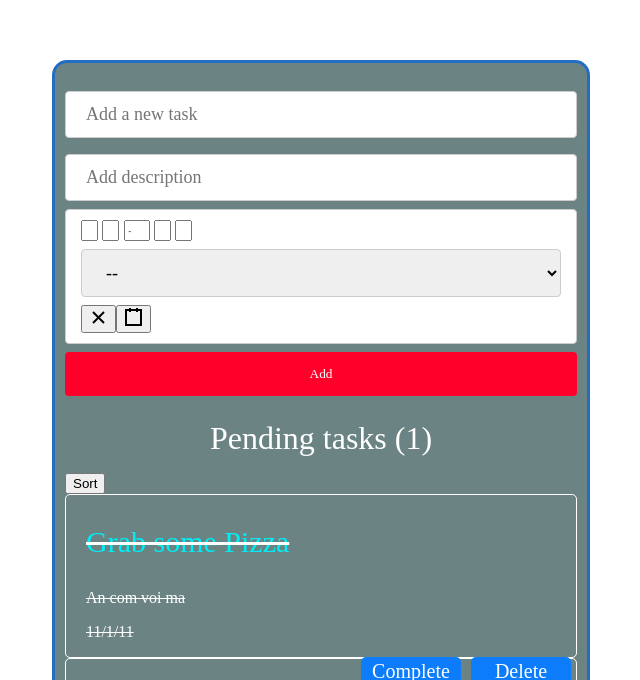
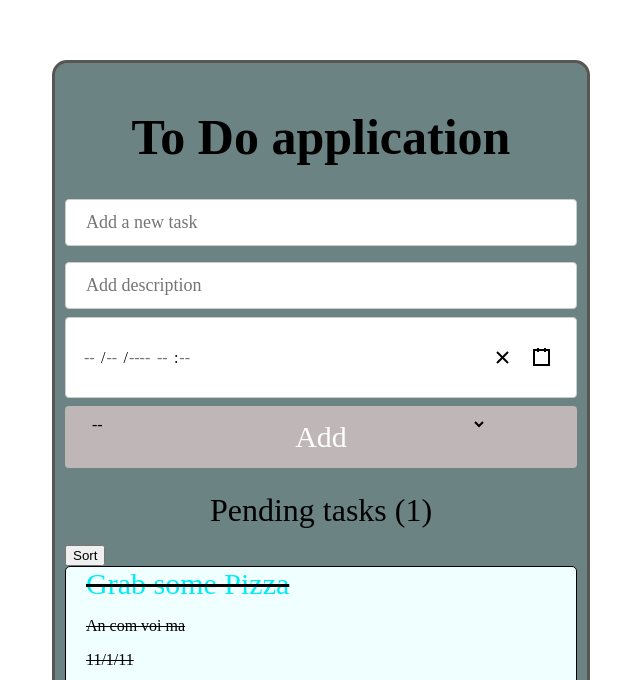
Before and after one commit to TVHung/to-do-reactjs, a React (Create React App) app: page / in a window 1280 px wide. Shown: the part 120-800 px from the top of the page, without its empty margins (319-959 px from the left). Built offline with nearby package versions, Linux system fonts and the light colour scheme.

Commit message:
change css

```diff
--- /dev/null
+++ b/src/assets/css/DateTimePicker.css
@@ -0,0 +1,102 @@
+.react-datetime-picker {
+    display: inline-flex;
+    position: relative;
+  }
+  .react-datetime-picker,
+  .react-datetime-picker *,
+  .react-datetime-picker *:before,
+  .react-datetime-picker *:after {
+    -moz-box-sizing: border-box;
+    -webkit-box-sizing: border-box;
+    box-sizing: border-box;
+  }
+  .react-datetime-picker--disabled {
+    background-color: #f10000;
+    color: #6d6d6d;
+  }
+  .react-datetime-picker__wrapper {
+    display: flex;
+    flex-grow: 1;
+    flex-shrink: 0;
+    /* border: thin solid #794b4b; */
+  }
+  .react-datetime-picker__inputGroup {
+    min-width: calc(4px + (4px * 3) +  0.54em * 6  +  0.217em * 2);
+    flex-grow: 1;
+    padding: 0 2px;
+  }
+  .react-datetime-picker__inputGroup__divider {
+    padding: 1px 0;
+    white-space: pre;
+  }
+  .react-datetime-picker__inputGroup__input {
+    min-width: 1em;
+    height: calc(100% - 2px);
+    position: relative;
+    padding: 1px;
+    border: 0;
+    background: none;
+    font: inherit;
+    box-sizing: content-box;
+    -moz-appearance: textfield;
+  }
+  .react-datetime-picker__inputGroup__input::-webkit-outer-spin-button,
+  .react-datetime-picker__inputGroup__input::-webkit-inner-spin-button {
+    -webkit-appearance: none;
+    margin: 0;
+  }
+  .react-datetime-picker__inputGroup__input:invalid {
+    background: rgba(255, 0, 0, 0.1);
+  }
+  .react-datetime-picker__inputGroup__input--hasLeadingZero {
+    margin-left: -0.54em;
+    padding-left: calc(1px +  0.54em);
+  }
+  .react-datetime-picker__inputGroup__amPm {
+    font: inherit;
+    -moz-appearance: menulist;
+  }
+  .react-datetime-picker__button {
+    border: 0;
+    background: transparent;
+    padding: 20px 10px;
+  }
+  .react-datetime-picker__button:enabled {
+    cursor: pointer;
+  }
+  .react-datetime-picker__button:enabled:hover .react-datetime-picker__button__icon,
+  .react-datetime-picker__button:enabled:focus .react-datetime-picker__button__icon {
+    stroke: #d70000;
+  }
+  .react-datetime-picker__button:disabled .react-datetime-picker__button__icon {
+    stroke: #ff0000;
+  }
+  .react-datetime-picker__button svg {
+    display: inherit;
+  }
+  .react-datetime-picker__calendar,
+  .react-datetime-picker__clock {
+    position: absolute;
+    top: 100%;
+    left: 0;
+    z-index: 1;
+  }
+  .react-datetime-picker__calendar--closed,
+  .react-datetime-picker__clock--closed {
+    display: none;
+  }
+  .react-datetime-picker__calendar {
+    width: 350px;
+    max-width: 100vw;
+  }
+  .react-datetime-picker__calendar .react-calendar {
+    border-width: thin;
+  }
+  .react-datetime-picker__clock {
+    width: 200px;
+    height: 200px;
+    max-width: 100vw;
+    padding: 25px;
+    background-color: white;
+    /* border: thin solid #a0a096; */
+  }
--- a/src/assets/css/Todo.css
+++ b/src/assets/css/Todo.css
@@ -8,8 +8,8 @@ body {
       margin: 10em auto;
       border-radius: 15px;
       padding: 20px 10px;
-      color: white;
-      border: 3px solid rgb(36, 110, 194);
+      color: rgb(0, 0, 0);
+      border: 3px solid rgb(87, 86, 83);
       font-family: 'Times New Roman', Times, serif;
     }
 
@@ -44,13 +44,14 @@ body {
 
 .create-task input[type=submit] {
   width: 100%;
-  background-color: #ff002b;
+  background-color: #beb6b7;
   color: white;
   padding: 14px 20px;
   margin: 8px 0;
   border: none;
   border-radius: 4px;
   cursor: pointer;
+  font-size: 30px;
   font-family: 'Times New Roman', Times, serif;
 }
 
@@ -63,3 +64,10 @@ body {
   border-radius: 4px;
   box-sizing: border-box;
 }
+
+.nameApp{
+  margin-block-start: 0.5em;
+  margin-block-end: 0.5em;
+  text-align: center;
+  font-size: 50px;
+}
--- a/src/assets/css/TodoItem.css
+++ b/src/assets/css/TodoItem.css
@@ -1,4 +1,6 @@
 .titleItem {
+    margin-block-start: 0em;
+    margin-block-end: 0em;
     font-size: 30px;
     color: rgb(0, 237, 245);
     padding-top: 0px;
@@ -10,11 +12,12 @@
 }
 
 .task {
-    border: 1px solid white;
+    border: 1px solid rgb(0, 0, 0);
     border-radius: 5px;
     padding-left: 20px;
-    margin: 0px;
+    margin-bottom: 16px;
     flex-direction: row;
+    background-color: azure;
   }
 
 .infor{
--- a/src/component/Todo.js
+++ b/src/component/Todo.js
@@ -3,6 +3,7 @@ import '../assets/css/Todo.css';
 import TodoItem from './TodoItem';
 import {getId} from '../lib/util';
 import DateTimePicker from 'react-datetime-picker';
+import '../assets/css/DateTimePicker.css'
 
 function CreateTask({ addTask }) {
         const [value, setValue] = useState("");
@@ -103,7 +104,13 @@ function Todo() {
 
         const sortByTime = useCallback(() => {
             const tasksSorted = [...tasks].sort((a, b) => {
-                return a.dateTime < b.dateTime ? -1 : 1
+                if(a.dateTime === ""){
+                    return 1;
+                }else if(b.dateTime === ""){
+                    return -1;
+                }else{
+                    return a.dateTime < b.dateTime ? -1 : 1
+                }
             });
             setTasks(tasksSorted);
             console.log(tasksSorted);
@@ -111,6 +118,7 @@ function Todo() {
 
         return (
             <div className="todo-container">
+                <h3 className="nameApp">To Do application</h3>
                 <div className="create-task" >
                     <CreateTask addTask={addTask} />
                 </div>
```
